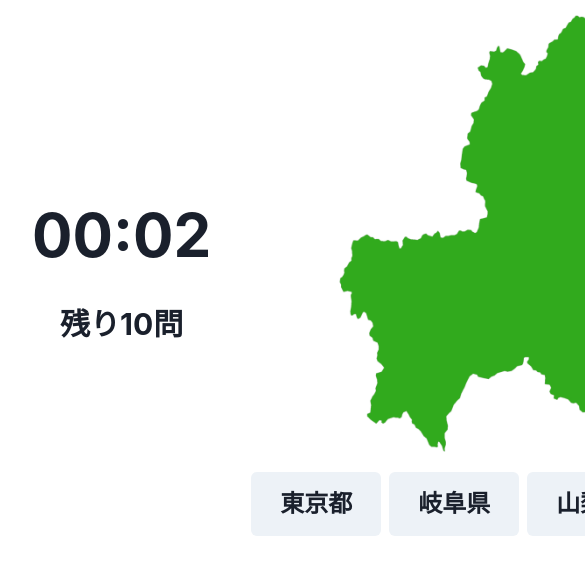
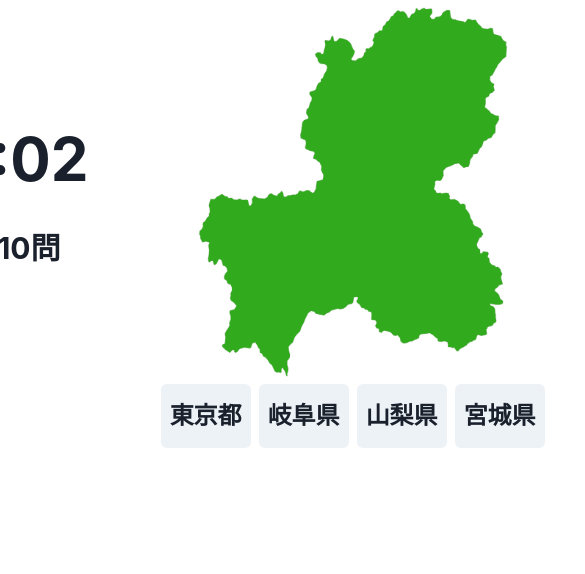
Before and after one commit to MnVOIDnM/pref-quiz-app, a React (Vite) app: page / in a window 390 px wide. Both pictures are taken after a click on the button "単体モード". Shown: the top 574 px of the page, 585 px wide, since content can reach past the window. Built offline with nearby package versions, Linux system fonts and the light colour scheme.

Commit message:
test responsive

```diff
--- a/src/components/App.jsx
+++ b/src/components/App.jsx
@@ -1,6 +1,7 @@
 import Title from "./Title";
 import Quiz from "./Quiz";
 import { useState } from "react";
+import { Center } from "@chakra-ui/react";
 import { ChakraProvider } from "@chakra-ui/react";
 
 function App() {
@@ -18,7 +19,9 @@ function App() {
   return (
     <ChakraProvider>
       {isStarted ? (
-        <Quiz setIsStarted={setIsStarted} quizType={quizType} />
+        <Center>
+          <Quiz setIsStarted={setIsStarted} quizType={quizType} />
+        </Center>
       ) : (
         <Title countryMode={countryMode} singleMode={singleMode} />
       )}
--- a/src/components/Quiz.jsx
+++ b/src/components/Quiz.jsx
@@ -23,7 +23,7 @@ const Quiz = ({ setIsStarted, quizType }) => {
   const initQuiz = [];
   const shuffledData = shuffle(prefData);
   for (let i = 0; i < quizSize; i++) {
-    const choices = shuffledData.slice(i * 4, (i * 4) + 4);
+    const choices = shuffledData.slice(i * 4, i * 4 + 4);
     initQuiz.push(choices);
   }
   const [quizQueue, setQuizQueue] = useState(initQuiz);
@@ -55,6 +55,7 @@ const Quiz = ({ setIsStarted, quizType }) => {
 
   return (
     <HStack>
+      <Box m={8}>
         <VStack>
           <Stopwatch useStopwatchState={{ seconds, minutes }} />
           <Heading>{`残り${quizQueue.length}問`}</Heading>
@@ -70,26 +71,6 @@ const Quiz = ({ setIsStarted, quizType }) => {
               </Heading>
             )}
           </Box>
-      </VStack>
-      <VStack>
-        <Box boxSize="md" margin={2}>
-          <Image src={quizQueue[0][answer][quizType]} />
-        </Box>
-        <HStack>
-          {quizQueue[0].map((choice) => (
-            <Button
-              fontSize="2xl"
-              width="130px"
-              padding={8}
-              key={choice.id}
-              isDisabled={isWrongAnswer}
-              onClick={() => judge(choice.name)}
-            >
-              {choice.name}
-            </Button>
-          ))}
-        </HStack>
-      </VStack>
           {!isRunning && (
             <Button
               margin="6"
@@ -100,6 +81,28 @@ const Quiz = ({ setIsStarted, quizType }) => {
               ホーム画面に戻る
             </Button>
           )}
+        </VStack>
+      </Box>
+      <VStack>
+        <Box boxSize={["sm", "md", "lg", "xl"]}>
+          <Box margin={1}>
+            <Image src={quizQueue[0][answer][quizType]} />
+          </Box>
+          <HStack>
+            {quizQueue[0].map((choice) => (
+              <Button
+                fontSize="2xl"
+                padding={8}
+                key={choice.id}
+                isDisabled={isWrongAnswer}
+                onClick={() => judge(choice.name)}
+              >
+                {choice.name}
+              </Button>
+            ))}
+          </HStack>
+        </Box>
+      </VStack>
     </HStack>
   );
 };
```
Lines whose indentation alone changed are shown as unchanged.
